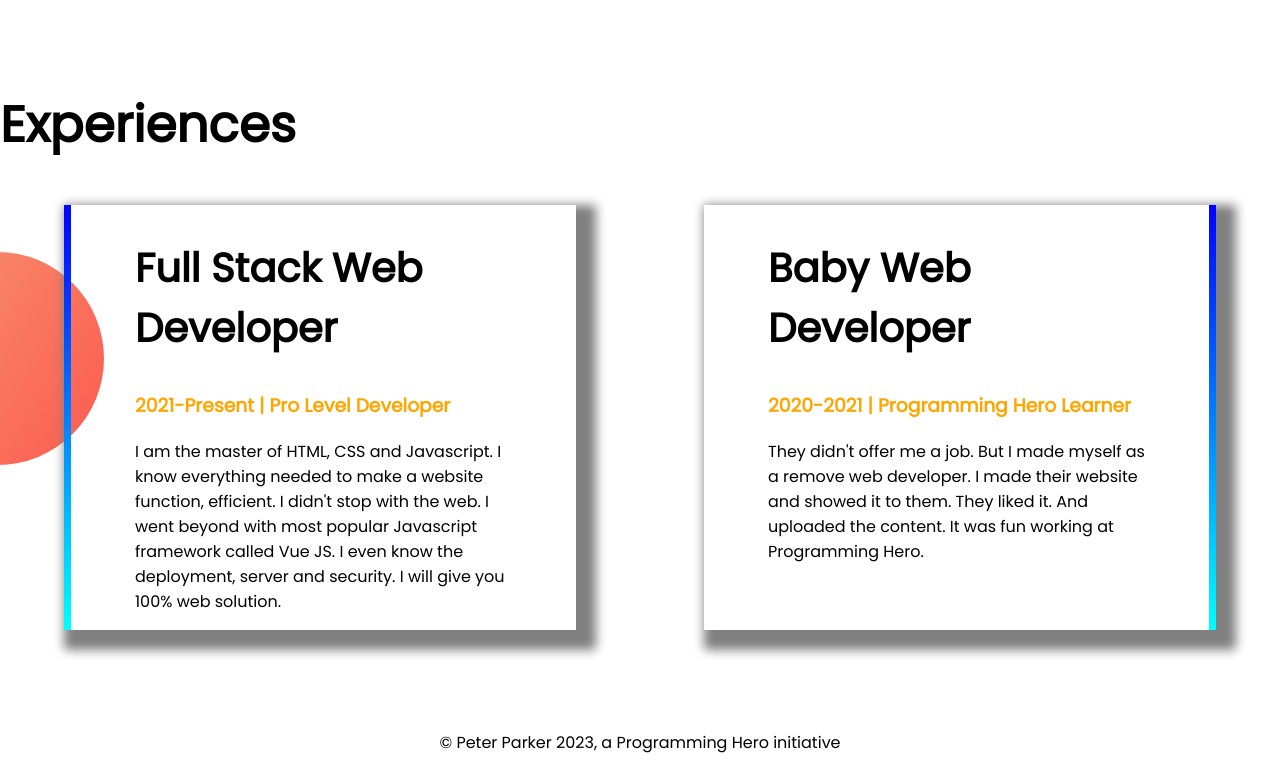
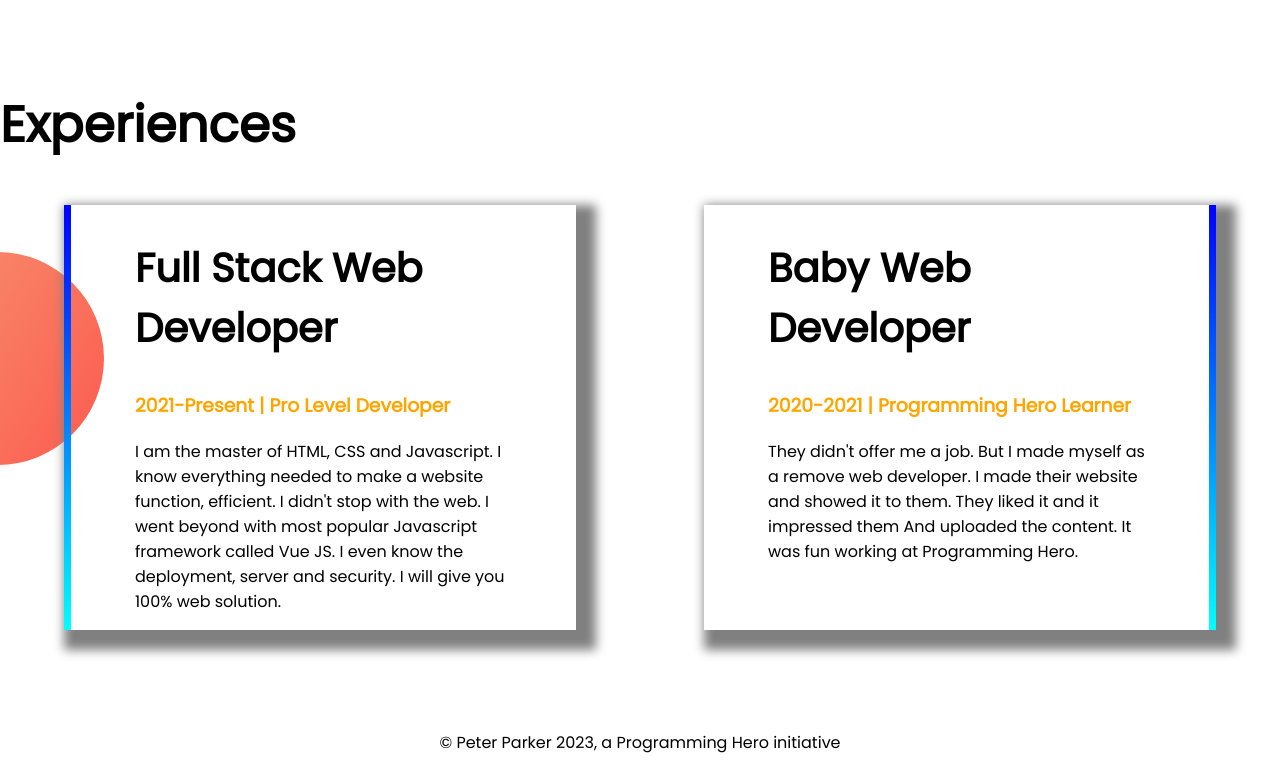
Before and after one commit to atikrawin/portfolio2, a plain HTML site: page index.html in a window 1280 px wide. Shown: the part 1011-1782 px from the top of the page. Drawn offline with Linux system fonts and the light colour scheme.

Commit message:
content change

```diff
--- a/index.html
+++ b/index.html
@@ -64,7 +64,8 @@
                 <h3 class="peter-color">2020-2021 | Programming Hero Learner</h3>
                 <p>They didn't offer me a job. But I made myself as a remove web developer. I made their website and
                     showed
-                    it to them. They liked it. And uploaded the content. It was fun working at Programming Hero.
+                    it to them. They liked it and it impressed them And uploaded the content. It was fun working at
+                    Programming Hero.
 
                 </p>
             </div>
```
